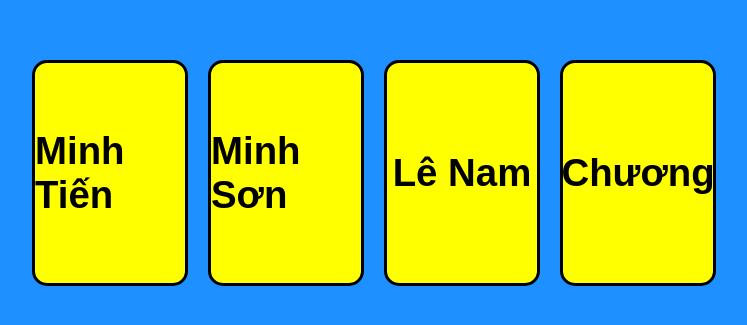
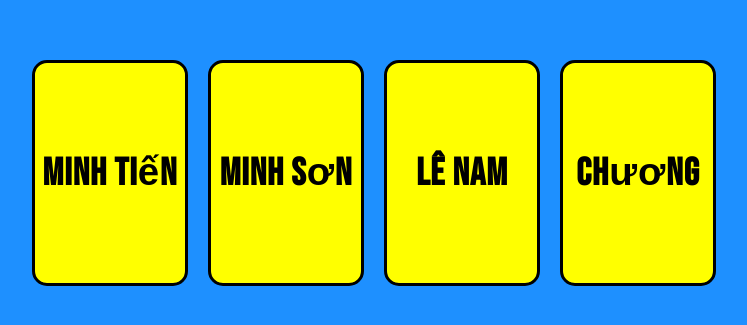
Before and after one commit to LoveStalin/BongRoA5, a plain HTML site: page index.html in a window 1280 px wide. Shown: the part 227-552 px from the top of the page, without its empty margins (266-1013 px from the left). Drawn offline with Linux system fonts and the light colour scheme.

Commit message:
sua phong chu

```diff
--- a/index.html
+++ b/index.html
@@ -195,6 +195,10 @@ j=d.createElement(s),dl=l!='dataLayer'?'&l='+l:'';j.async=true;j.src=
     font-size: 12px;
     padding: 8px 15px;
   }
+}
+body, .card, .modal-content h2 {
+  font-family: 'Bebas Neue', sans-serif;
+  letter-spacing: 1px;
 }
 </style>
 <!-- Google Tag Manager (noscript) -->
@@ -416,3 +420,4 @@ function checkPassword() {
 </script>
 </body>
 </html>
+<link href="https://fonts.googleapis.com/css2?family=Bebas+Neue&display=swap" rel="stylesheet">
```
